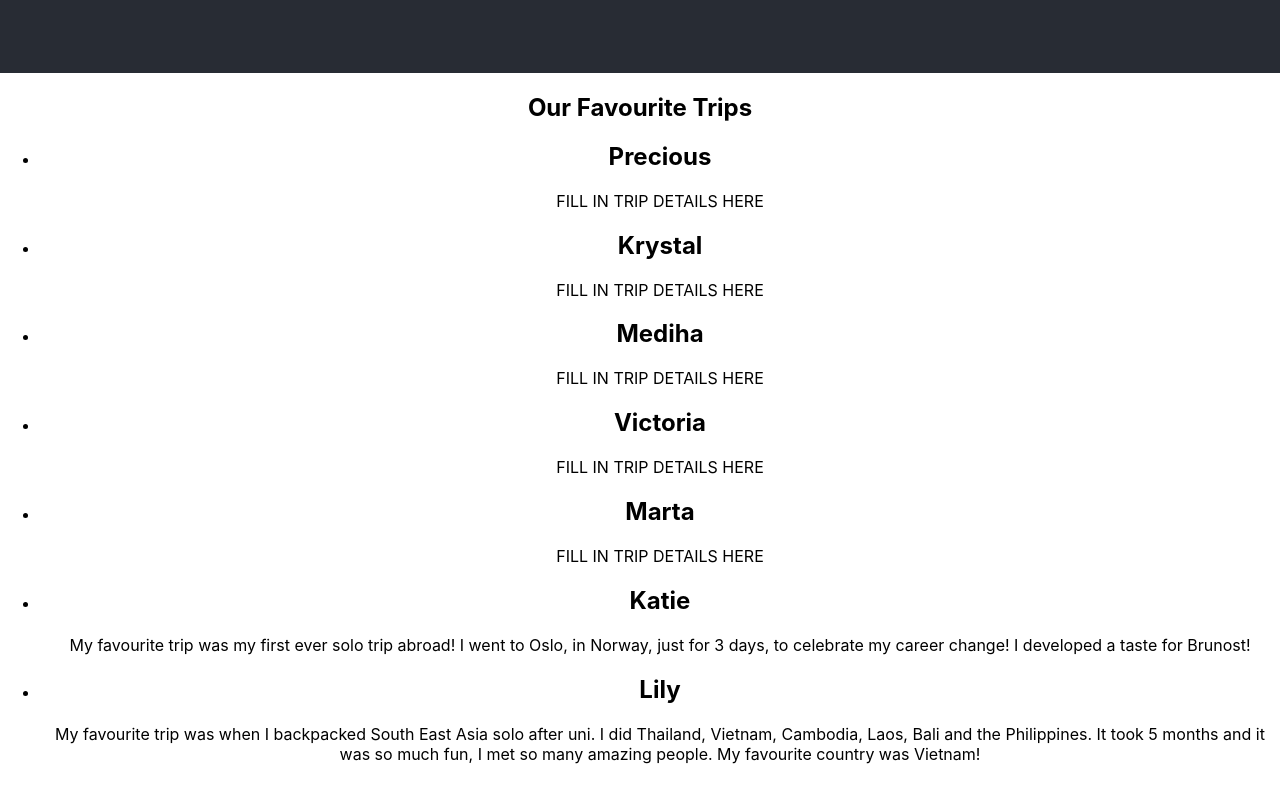
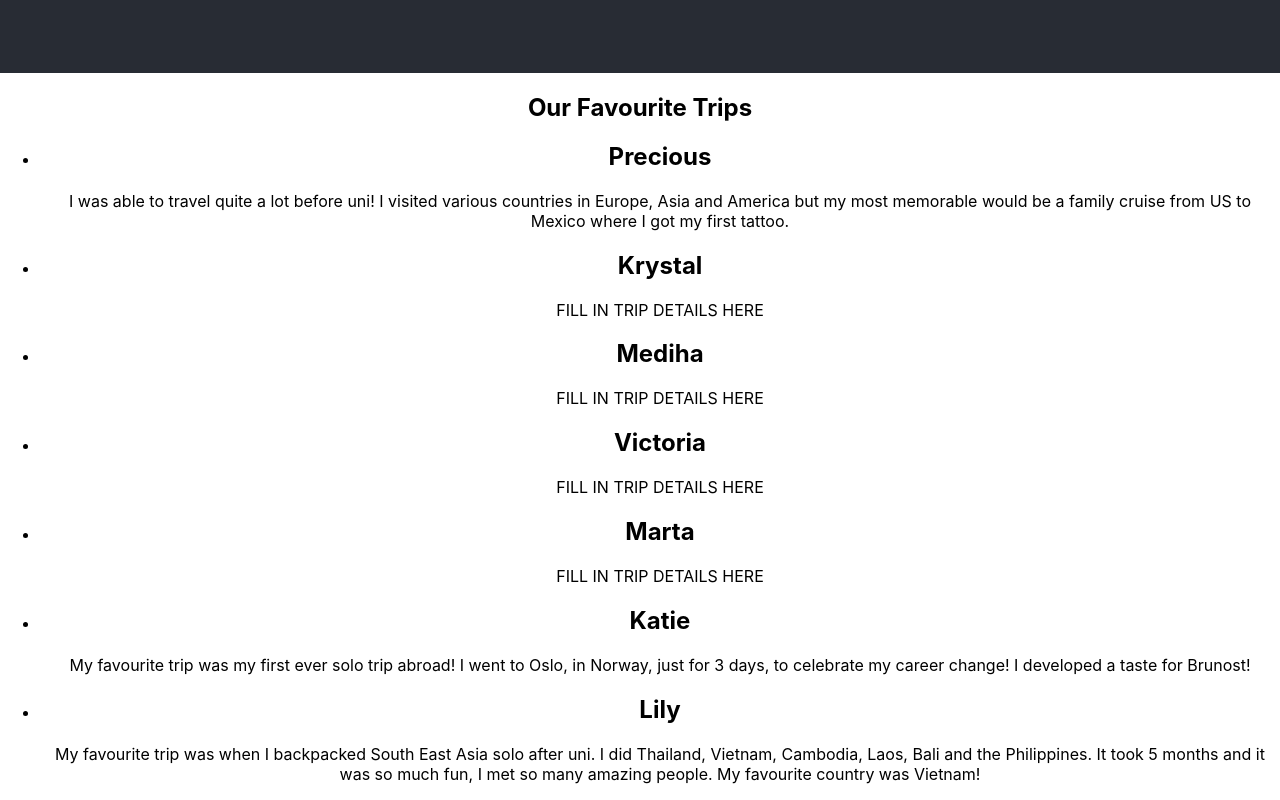
Before and after one commit to lilywright17/TripScribe, a React (Create React App) app in the folder tripscribe/: page / in a window 1280 px wide. Shown: the part 727-1527 px from the top of the page. Built offline with nearby package versions, Linux system fonts and the light colour scheme.

Commit message:
Precious added p tag info

```diff
--- a/tripscribe/src/App.js
+++ b/tripscribe/src/App.js
@@ -11,7 +11,7 @@ function App() {
         <ul>
           <li>
             <h2>Precious</h2>
-            <p>FILL IN TRIP DETAILS HERE</p>
+            <p>I was able to travel quite a lot before uni! I visited various countries in Europe, Asia and America but my most memorable would be a family cruise from US to Mexico where I got my first tattoo.</p>
           </li>
           <li>
             <h2>Krystal</h2>
```
